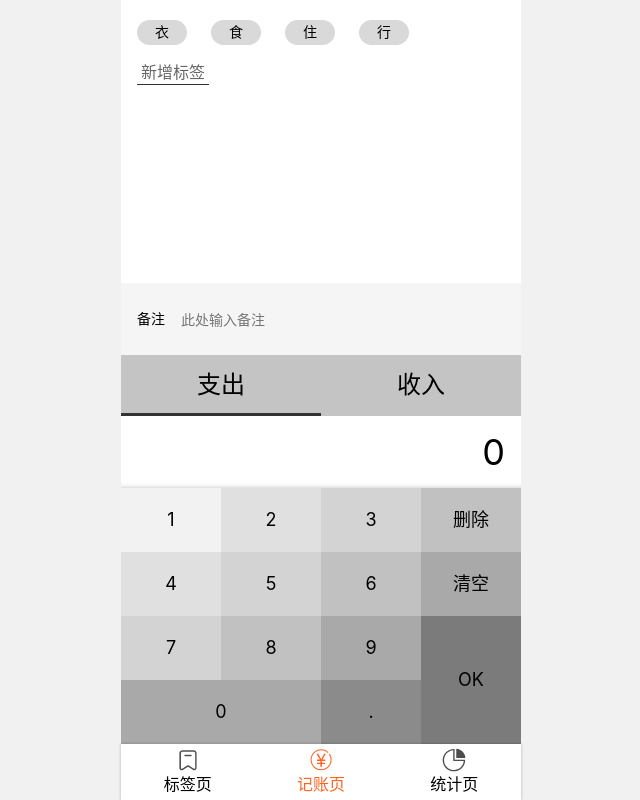
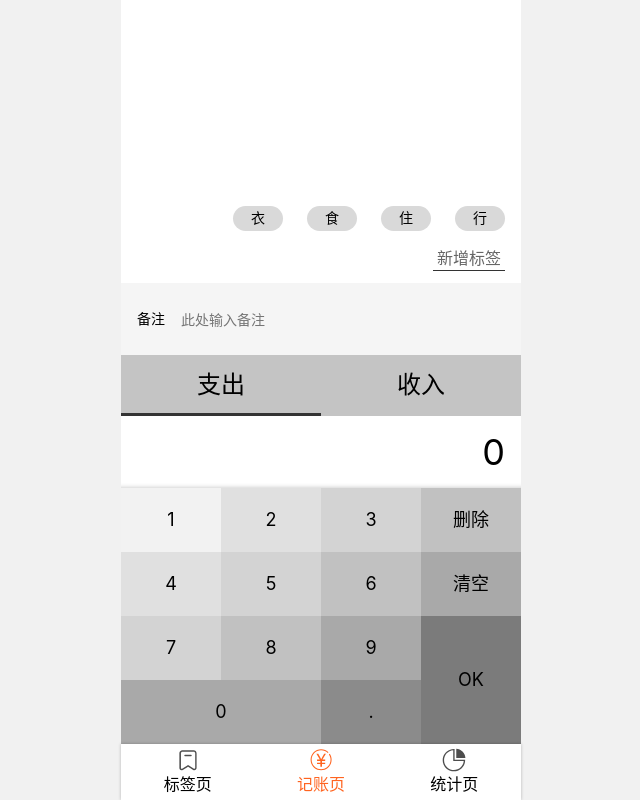
Before and after one commit to cgslegend/TallyBookSource, a React app: page /#/money in a window 1280 px wide. Shown: the whole page, without its empty margins (319-959 px from the left). Built offline with nearby package versions, Linux system fonts and the light colour scheme.

Commit message:
优化样式

```diff
--- a/src/view/Money/TagSection.tsx
+++ b/src/view/Money/TagSection.tsx
@@ -8,8 +8,9 @@ const Wrapper = styled.section`
   flex-grow: 1;
   display: flex;
   flex-direction: column;
-  align-items: flex-start;
+  align-items: flex-end;
   min-height: 240px;
+  justify-content: flex-end;
 >ol{
   margin: 0 -12px;
   >li{
```
